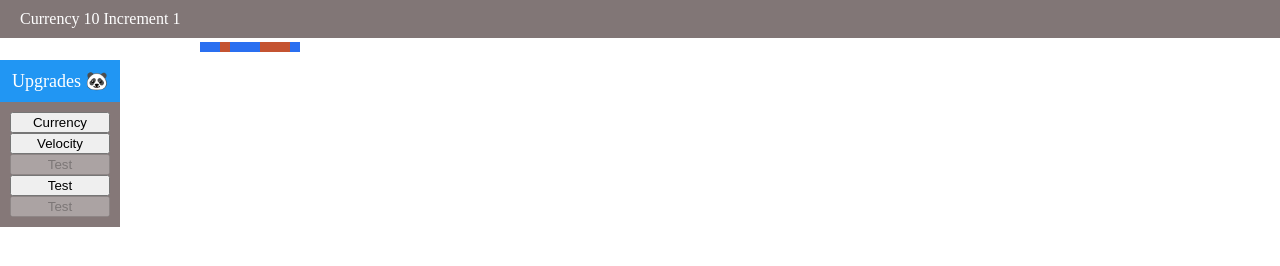
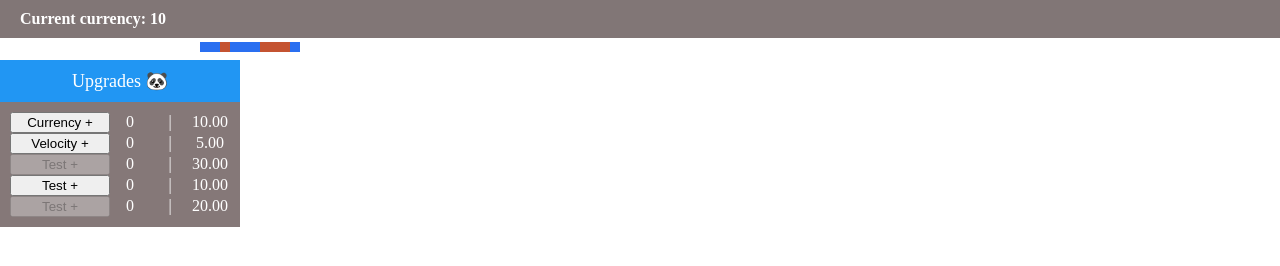
Before and after one commit to Pokellelo/Jokes, a plain HTML site: page clickme.html in a window 1280 px wide. Drawn offline with Linux system fonts and the light colour scheme.

Commit message:
shows price and upgrated times

```diff
--- a/clickme.css
+++ b/clickme.css
@@ -24,9 +24,16 @@ body{
   padding: 10px;
 }
 .menu-btn{
-  display: block;
+  display: inline-block;
   min-width: 100px;
 }
+
+.menu-div span{
+  width: 40px;
+  display: inline-block;
+}
+
+
 #canva{
     margin-left: 200px;
 }
--- a/clickme.html
+++ b/clickme.html
@@ -6,10 +6,13 @@
 </head>
 
 <body>
-    <div id="bag"><span>Currency <span> 0 </span></span> <span>Increment <span> 1 </span></span> </div>
+    <div id="bag"><b>Current currency: <span>0</span></b> </div>
     <div id="menu">
         <div id="menu-header">
             Upgrades 🐼
+        </div>
+        <div>
+
         </div>
         <div id="menu-body">
             <div>
--- a/clickme.js
+++ b/clickme.js
@@ -139,20 +139,40 @@ const setCost = (cost, index, all = false) => {
         .setAttribute("disabled", "disabled");
     }
 
-    setMaxandMin();
+    let d = document.getElementById("menu-div-" + index)
+    d.children[1].innerText = menu[index].upgradedTimes
+
+    d.children[3].innerText = menu[index].cost.toFixed(2)
   });
+
+  setMaxandMin();
 };
 
 const createOptions = () => {
   menu.forEach((element, index) => {
+    let d = document.createElement("div");
+    d.setAttribute("id", "menu-div-" + index);
+    d.setAttribute("class", "menu-div");
+
+
+    let s = document.createElement("span");
+    s.innerText = " | ";
+
+    let s_cost = document.createElement("span");
+
     let bt = document.createElement("button");
     bt.setAttribute("onclick", "upgrade(this)");
     bt.setAttribute("class", "menu-btn");
     bt.setAttribute("id", "option-" + index);
     bt.setAttribute("menuindex", index);
-    bt.innerText = element.label;
+    bt.innerText = element.label + " + ";
 
-    document.getElementById("menu-body").children[0].appendChild(bt);
+    d.appendChild(bt);
+    d.appendChild(document.createElement("span"));
+    d.appendChild(s);
+    d.appendChild(document.createElement("span"));
+
+    document.getElementById("menu-body").children[0].appendChild(d);
 
     setCost(element.cost, index);
   });
```
Also changed, not shown: index.html (+1 -1 lines).
